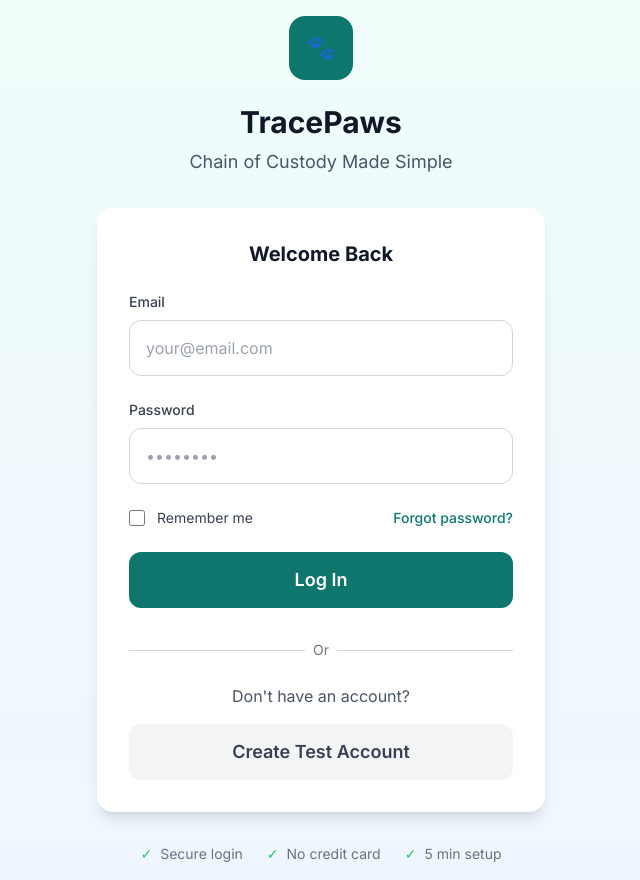
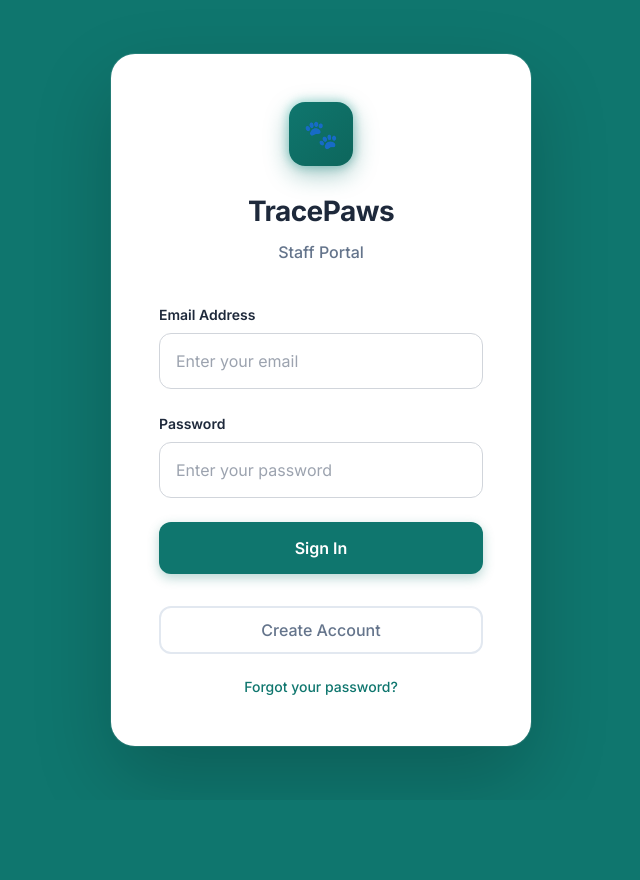
Before and after one commit to trace-paws/tracepaws, a Next.js app: page /login in a window 1280 px wide. Shown: the whole page, without its empty margins (319-959 px from the left). After the commit the page ends 800 px from the top, so only its background shows below. Built offline with nearby package versions, Linux system fonts and the light colour scheme.

Commit message:
Implement clean geometric design with bold teal background and prominent white login card

```diff
--- a/app/login/page.tsx
+++ b/app/login/page.tsx
@@ -1,147 +1,283 @@
 import { login, signup } from './actions'
 
-// W9 Wireframe Implementation - Professional login page
+// Clean Geometric Design Implementation - Bold teal background with prominent white card
 export default function LoginPage({ searchParams }: { searchParams: { error?: string; message?: string } }) {
   return (
-    <div className="min-h-screen bg-gradient-to-b from-teal-50 to-blue-50 flex items-center justify-center p-4">
-      <div className="w-full max-w-md">
+    <>
+      <style jsx global>{`
+        body {
+          background: #0f766e !important;
+          margin: 0;
+          padding: 0;
+        }
+      `}</style>
 
-        {/* Logo Section - W9 Wireframe */}
-        <div className="text-center mb-8">
-          <div className="w-16 h-16 bg-teal-600 rounded-2xl flex items-center justify-center mx-auto mb-6">
-            <span className="text-2xl text-white">🐾</span>
-          </div>
-          <h1 className="text-3xl font-bold text-gray-900 mb-2">TracePaws</h1>
-          <p className="text-lg text-gray-600">Chain of Custody Made Simple</p>
-        </div>
+      <div style={{
+        minHeight: '100vh',
+        background: '#0f766e',
+        display: 'flex',
+        alignItems: 'center',
+        justifyContent: 'center',
+        padding: '20px',
+        position: 'relative',
+        fontFamily: '"Inter", -apple-system, BlinkMacSystemFont, "Segoe UI", system-ui, sans-serif'
+      }}>
 
-        {/* Login Form Card - W9 Wireframe Layout */}
-        <div className="bg-white rounded-2xl shadow-lg p-8">
+        {/* Geometric background elements */}
+        <div style={{
+          position: 'absolute',
+          top: '10%',
+          left: '10%',
+          width: '100px',
+          height: '100px',
+          background: 'rgba(255, 255, 255, 0.05)',
+          borderRadius: '20px',
+          transform: 'rotate(45deg)'
+        }} />
+
+        <div style={{
+          position: 'absolute',
+          bottom: '15%',
+          right: '15%',
+          width: '80px',
+          height: '80px',
+          background: 'rgba(255, 255, 255, 0.03)',
+          borderRadius: '50%'
+        }} />
+
+        <div style={{
+          background: 'white',
+          borderRadius: '24px',
+          boxShadow: '0 32px 80px rgba(0, 0, 0, 0.2), 0 0 0 1px rgba(255, 255, 255, 0.1)',
+          padding: '48px',
+          width: '100%',
+          maxWidth: '420px',
+          position: 'relative',
+          zIndex: 10
+        }}>
+
           {/* Error/Success Messages */}
           {searchParams.error && (
-            <div className="bg-red-50 border border-red-200 rounded-xl p-4 mb-6">
-              <div className="flex items-center">
-                <span className="text-red-500 text-xl mr-3">⚠️</span>
-                <p className="text-red-700 text-sm">{decodeURIComponent(searchParams.error)}</p>
-              </div>
+            <div style={{
+              background: '#fef2f2',
+              border: '1px solid #fecaca',
+              borderRadius: '12px',
+              padding: '16px',
+              marginBottom: '24px',
+              display: 'flex',
+              alignItems: 'center'
+            }}>
+              <span style={{ fontSize: '20px', marginRight: '12px' }}>⚠️</span>
+              <p style={{ color: '#dc2626', fontSize: '14px' }}>
+                {decodeURIComponent(searchParams.error)}
+              </p>
             </div>
           )}
 
           {searchParams.message && (
-            <div className="bg-blue-50 border border-blue-200 rounded-xl p-4 mb-6">
-              <div className="flex items-center">
-                <span className="text-blue-500 text-xl mr-3">ℹ️</span>
-                <p className="text-blue-700 text-sm">{decodeURIComponent(searchParams.message)}</p>
-              </div>
+            <div style={{
+              background: '#eff6ff',
+              border: '1px solid #bfdbfe',
+              borderRadius: '12px',
+              padding: '16px',
+              marginBottom: '24px',
+              display: 'flex',
+              alignItems: 'center'
+            }}>
+              <span style={{ fontSize: '20px', marginRight: '12px' }}>ℹ️</span>
+              <p style={{ color: '#2563eb', fontSize: '14px' }}>
+                {decodeURIComponent(searchParams.message)}
+              </p>
             </div>
           )}
 
-          <form className="space-y-6">
-            <h2 className="text-xl font-bold text-center text-gray-900 mb-6">
-              Welcome Back
-            </h2>
+          {/* Header */}
+          <div style={{ textAlign: 'center', marginBottom: '40px' }}>
+            <div style={{
+              width: '64px',
+              height: '64px',
+              background: 'linear-gradient(135deg, #0f766e 0%, #0d665c 100%)',
+              borderRadius: '16px',
+              display: 'flex',
+              alignItems: 'center',
+              justifyContent: 'center',
+              margin: '0 auto 24px',
+              fontSize: '28px',
+              color: 'white',
+              boxShadow: '0 8px 24px rgba(15, 118, 110, 0.4)',
+              position: 'relative'
+            }}>
+              🐾
+              <div style={{
+                position: 'absolute',
+                inset: '-2px',
+                background: 'linear-gradient(135deg, #14b8a6, #0f766e)',
+                borderRadius: '18px',
+                zIndex: -1,
+                opacity: 0.3,
+                filter: 'blur(4px)'
+              }} />
+            </div>
 
-            {/* Email Field - W9 Wireframe */}
-            <div className="space-y-2">
-              <label htmlFor="email" className="block text-sm font-medium text-gray-700">
-                Email
+            <h1 style={{
+              fontSize: '28px',
+              fontWeight: 700,
+              color: '#1e293b',
+              marginBottom: '8px',
+              letterSpacing: '-0.02em'
+            }}>
+              TracePaws
+            </h1>
+
+            <p style={{
+              fontSize: '16px',
+              color: '#64748b',
+              fontWeight: 500
+            }}>
+              Staff Portal
+            </p>
+          </div>
+
+          {/* Form */}
+          <form style={{ display: 'flex', flexDirection: 'column', gap: '24px' }}>
+            <div style={{ display: 'flex', flexDirection: 'column', gap: '8px' }}>
+              <label style={{
+                fontWeight: 600,
+                color: '#1e293b',
+                fontSize: '14px'
+              }} htmlFor="email">
+                Email Address
               </label>
               <input
+                style={{
+                  height: '52px',
+                  padding: '0 16px',
+                  border: '2px solid #f1f5f9',
+                  borderRadius: '12px',
+                  fontSize: '16px',
+                  transition: 'all 0.3s ease',
+                  background: '#fafafa'
+                }}
+                type="email"
                 id="email"
                 name="email"
-                type="email"
-                placeholder="your@email.com"
+                placeholder="Enter your email"
                 required
-                className="w-full h-14 px-4 text-base border border-gray-300 rounded-xl focus:ring-2 focus:ring-teal-500 focus:border-teal-500 transition-colors"
-                autoComplete="email"
-                autoCapitalize="none"
-                spellCheck={false}
+                onFocus={(e) => {
+                  e.target.style.borderColor = '#0f766e';
+                  e.target.style.background = 'white';
+                  e.target.style.boxShadow = '0 0 0 3px rgba(15, 118, 110, 0.1)';
+                }}
+                onBlur={(e) => {
+                  e.target.style.borderColor = '#f1f5f9';
+                  e.target.style.background = '#fafafa';
+                  e.target.style.boxShadow = 'none';
+                }}
               />
             </div>
 
-            {/* Password Field - W9 Wireframe */}
-            <div className="space-y-2">
-              <label htmlFor="password" className="block text-sm font-medium text-gray-700">
+            <div style={{ display: 'flex', flexDirection: 'column', gap: '8px' }}>
+              <label style={{
+                fontWeight: 600,
+                color: '#1e293b',
+                fontSize: '14px'
+              }} htmlFor="password">
                 Password
               </label>
               <input
+                style={{
+                  height: '52px',
+                  padding: '0 16px',
+                  border: '2px solid #f1f5f9',
+                  borderRadius: '12px',
+                  fontSize: '16px',
+                  transition: 'all 0.3s ease',
+                  background: '#fafafa'
+                }}
+                type="password"
                 id="password"
                 name="password"
-                type="password"
-                placeholder="••••••••"
+                placeholder="Enter your password"
                 required
-                className="w-full h-14 px-4 text-base border border-gray-300 rounded-xl focus:ring-2 focus:ring-teal-500 focus:border-teal-500 transition-colors"
-                autoComplete="current-password"
+                onFocus={(e) => {
+                  e.target.style.borderColor = '#0f766e';
+                  e.target.style.background = 'white';
+                  e.target.style.boxShadow = '0 0 0 3px rgba(15, 118, 110, 0.1)';
+                }}
+                onBlur={(e) => {
+                  e.target.style.borderColor = '#f1f5f9';
+                  e.target.style.background = '#fafafa';
+                  e.target.style.boxShadow = 'none';
+                }}
               />
             </div>
 
-            {/* Remember Me - W9 Wireframe */}
-            <div className="flex items-center justify-between">
-              <div className="flex items-center space-x-3">
-                <input
-                  id="remember"
-                  type="checkbox"
-                  className="h-4 w-4 text-teal-600 focus:ring-teal-500 border-gray-300 rounded"
-                />
-                <label htmlFor="remember" className="text-sm text-gray-700">
-                  Remember me
-                </label>
-              </div>
-              <a href="#" className="text-sm text-teal-600 hover:text-teal-500 font-medium">
-                Forgot password?
-              </a>
-            </div>
-
-            {/* Login Button - W9 Wireframe */}
             <button
               formAction={login}
-              className="w-full h-14 bg-teal-600 text-white text-lg font-semibold rounded-xl hover:bg-teal-700 focus:ring-2 focus:ring-teal-500 focus:ring-offset-2 transition-all duration-200 active:scale-[0.98]"
+              style={{
+                height: '52px',
+                background: '#0f766e',
+                color: 'white',
+                border: 'none',
+                borderRadius: '12px',
+                fontSize: '16px',
+                fontWeight: 600,
+                cursor: 'pointer',
+                transition: 'all 0.3s ease',
+                boxShadow: '0 4px 12px rgba(15, 118, 110, 0.3)'
+              }}
+              onMouseEnter={(e) => {
+                e.target.style.background = '#0d665c';
+                e.target.style.transform = 'translateY(-1px)';
+              }}
+              onMouseLeave={(e) => {
+                e.target.style.background = '#0f766e';
+                e.target.style.transform = 'translateY(0)';
+              }}
             >
-              Log In
+              Sign In
+            </button>
+
+            <button
+              formAction={signup}
+              style={{
+                height: '48px',
+                background: 'transparent',
+                color: '#64748b',
+                border: '2px solid #e2e8f0',
+                borderRadius: '12px',
+                fontSize: '16px',
+                fontWeight: 500,
+                cursor: 'pointer',
+                transition: 'all 0.3s ease',
+                marginTop: '8px'
+              }}
+              onMouseEnter={(e) => {
+                e.target.style.borderColor = '#0f766e';
+                e.target.style.color = '#0f766e';
+              }}
+              onMouseLeave={(e) => {
+                e.target.style.borderColor = '#e2e8f0';
+                e.target.style.color = '#64748b';
+              }}
+            >
+              Create Account
             </button>
           </form>
 
-          {/* Signup Section - W9 Wireframe */}
-          <div className="mt-8 text-center">
-            <div className="relative mb-6">
-              <div className="absolute inset-0 flex items-center">
-                <div className="w-full border-t border-gray-300" />
-              </div>
-              <div className="relative flex justify-center text-sm">
-                <span className="px-2 bg-white text-gray-500">Or</span>
-              </div>
-            </div>
-
-            <p className="text-gray-600 mb-4">Don't have an account?</p>
-            <form>
-              <button
-                formAction={signup}
-                className="w-full h-14 bg-gray-100 text-gray-700 text-lg font-semibold rounded-xl hover:bg-gray-200 focus:ring-2 focus:ring-gray-500 focus:ring-offset-2 transition-all duration-200"
-              >
-                Create Test Account
-              </button>
-            </form>
-          </div>
-        </div>
-
-        {/* Trust Indicators - W9 Wireframe */}
-        <div className="mt-8 text-center">
-          <div className="flex justify-center space-x-6 text-sm text-gray-500">
-            <div className="flex items-center space-x-2">
-              <span className="text-green-500">✓</span>
-              <span>Secure login</span>
-            </div>
-            <div className="flex items-center space-x-2">
-              <span className="text-green-500">✓</span>
-              <span>No credit card</span>
-            </div>
-            <div className="flex items-center space-x-2">
-              <span className="text-green-500">✓</span>
-              <span>5 min setup</span>
-            </div>
+          {/* Forgot Password Link */}
+          <div style={{ textAlign: 'center', marginTop: '20px' }}>
+            <a href="#forgot" style={{
+              color: '#0f766e',
+              textDecoration: 'none',
+              fontSize: '14px',
+              fontWeight: 500
+            }}>
+              Forgot your password?
+            </a>
           </div>
         </div>
       </div>
-    </div>
+    </>
   )
 }
```
